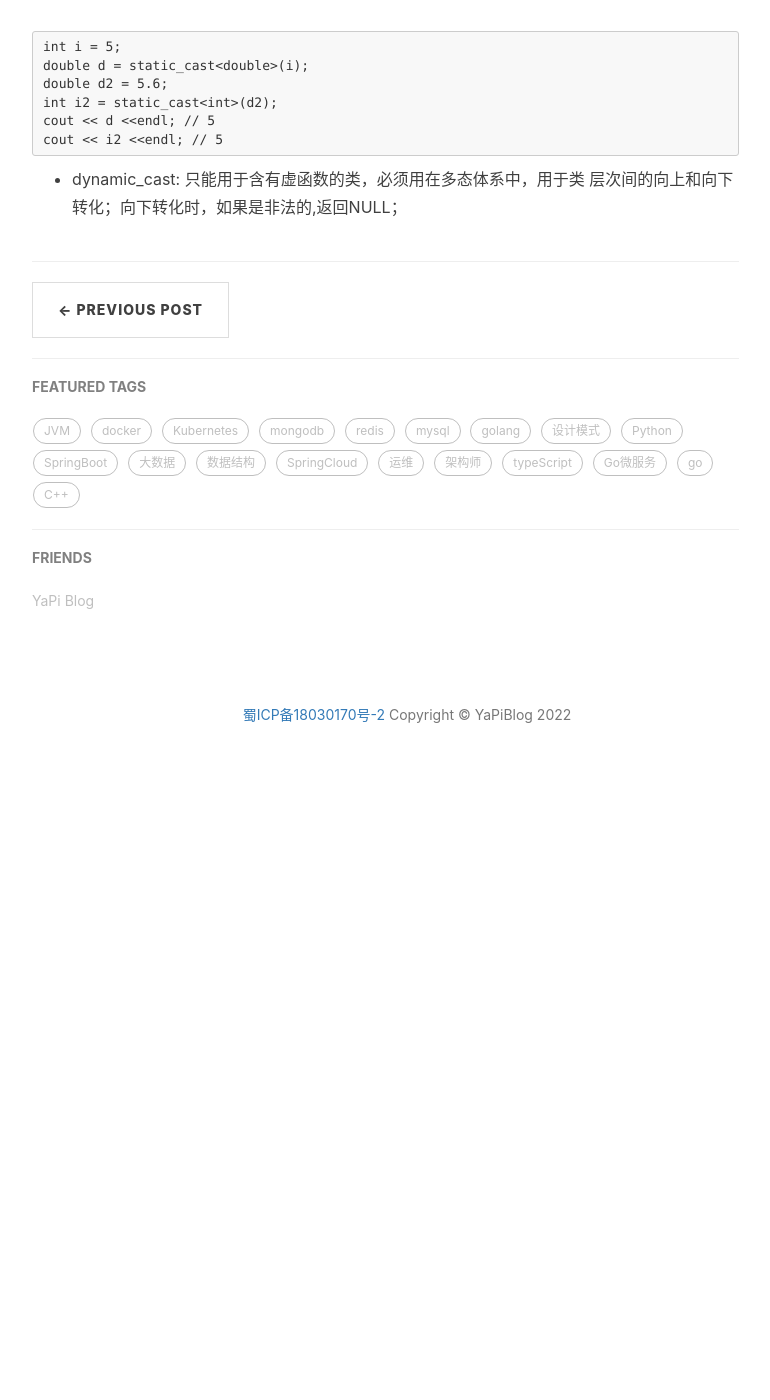
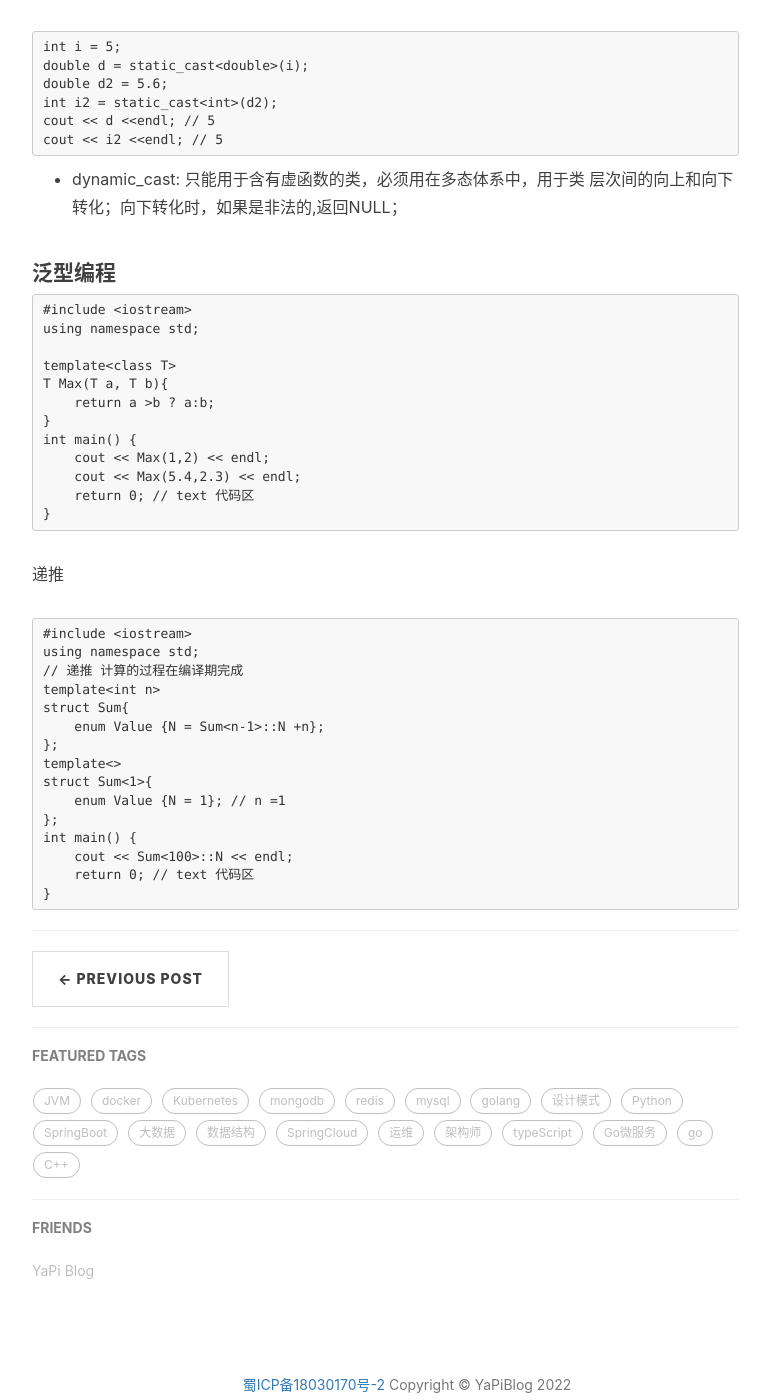
Before and after one commit to scncyangping/scncyangping.github.io, a Jekyll site: the page built from _posts/C++/2022-01-21-c++08.markdown, in a window 1280 px wide and 1400 px high, scrolled down 2998 px. Shown: the whole window, without its empty margins (233-1003 px from the left). Built offline with Jekyll 4.4.1, drawn with Linux system fonts in a browser that asks for light colours; nearby versions of some CDN libraries; comment, search, counter and statistics services are not loaded; before the commit the page ends 3790 px from its top, so only the background shows below that.

Commit message:
泛型编程

````diff
--- a/_posts/C++/2022-01-21-c++08.markdown
+++ b/_posts/C++/2022-01-21-c++08.markdown
@@ -140,3 +140,41 @@ cout << i2 <<endl; // 5
 
 - dynamic_cast: 只能用于含有虚函数的类，必须用在多态体系中，用于类
 层次间的向上和向下转化；向下转化时，如果是非法的,返回NULL；
+
+
+
+#### 泛型编程
+```text
+#include <iostream>
+using namespace std;
+
+template<class T>
+T Max(T a, T b){
+    return a >b ? a:b;
+}
+int main() {
+    cout << Max(1,2) << endl;
+    cout << Max(5.4,2.3) << endl;
+    return 0; // text 代码区
+}
+```
+
+递推
+
+```text
+#include <iostream>
+using namespace std;
+// 递推 计算的过程在编译期完成
+template<int n>
+struct Sum{
+    enum Value {N = Sum<n-1>::N +n};
+};
+template<>
+struct Sum<1>{
+    enum Value {N = 1}; // n =1
+};
+int main() {
+    cout << Sum<100>::N << endl;
+    return 0; // text 代码区
+}
+```
````
